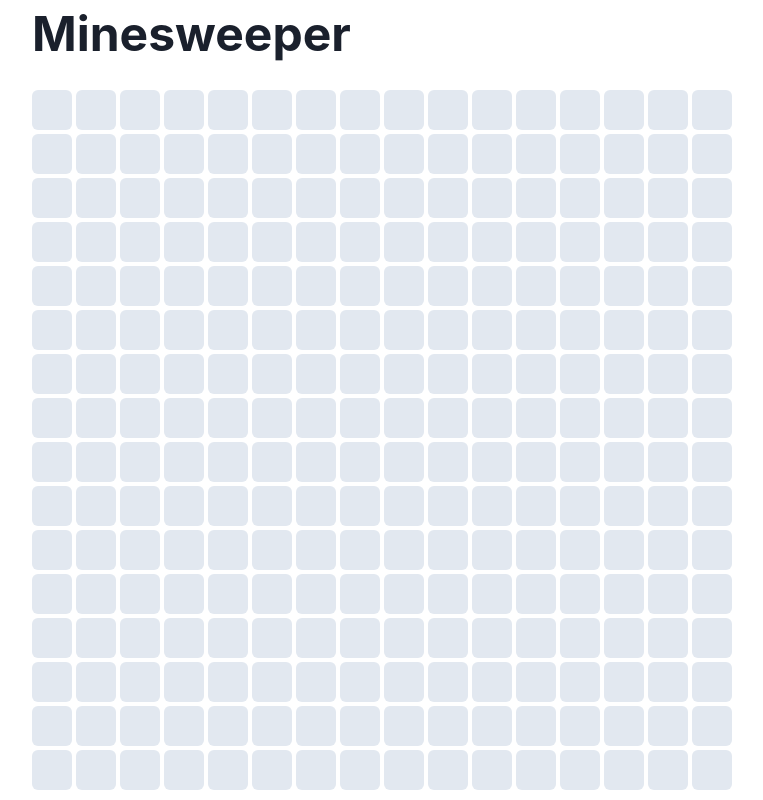
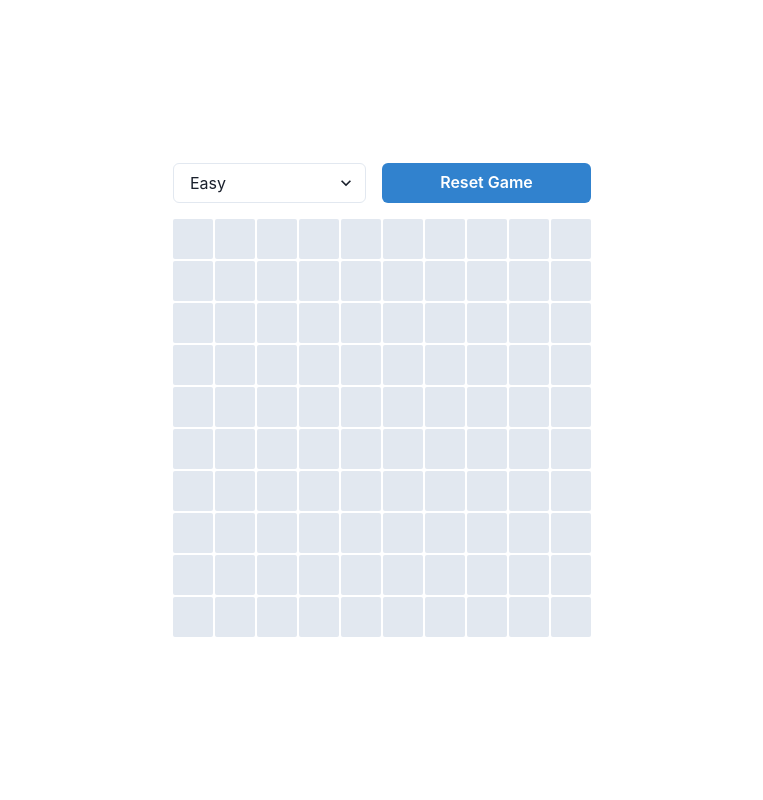
Before and after one commit to joshu-hua/ms, a Next.js app: page / in a window 1280 px wide. Shown: the whole page, without its empty margins (258-1021 px from the left). Built offline with nearby package versions, Linux system fonts and the light colour scheme.

Commit message:
cannot lose on first click, add reset and difficulty selector

```diff
--- a/src/components/Board.tsx
+++ b/src/components/Board.tsx
@@ -1,12 +1,12 @@
 import Cell from '@/components/Cell';
 import { CellType, CellValue } from '@/types';
-import { Box, Grid, Heading } from '@chakra-ui/react';
+import { Box, Button, Flex, Grid, Heading, Select } from '@chakra-ui/react';
 import React, { useState, useEffect } from 'react'
 
 const Board = () => {
 
     const [grid, setGrid] = useState<CellType[][]>([]);
-    const [difficulty, setDifficulty] = useState<'easy' | 'medium' | 'hard'>('medium');
+    const [difficulty, setDifficulty] = useState<'easy' | 'medium' | 'hard'>('easy');
     const [gameSettings, setGameSettings] = useState({
         rows: 10,
         cols: 10,
@@ -25,15 +25,15 @@ const Board = () => {
             currentSettings = { rows: 16, cols: 30, mines: 99 };
         }
         setGameSettings(currentSettings);
-        resetGame(currentSettings.rows, currentSettings.cols, currentSettings.mines);
+        resetGame(currentSettings.rows, currentSettings.cols);
     }, [difficulty]);
 
     const handleDifficultyChange = (newDifficulty: 'easy' | 'medium' | 'hard') => {
         setDifficulty(newDifficulty);
     }
 
-    const resetGame = (rows: number, cols: number, mines: number) => {
-        // 1. Initialize the grid
+    const resetGame = (rows: number, cols: number) => {
+        // 1. Initialize a blank grid without mines
         const newGrid = Array.from({ length: rows }, (_, rowIndex) =>
             Array.from({ length: cols }, (_, colIndex) => ({
                 isRevealed: false,
@@ -45,49 +45,53 @@ const Board = () => {
                 col: colIndex
             }))
         );
+        // 2. Reset first click status
+        setIsFirstClick(true);
+        // 3. Set the blank grid
+        setGrid(newGrid);
+    }
 
-        // 2. Place mines directly on the newly created grid
-        let placedMines = 0;
-        while (placedMines < mines) {
-            const row = Math.floor(Math.random() * rows);
-            const col = Math.floor(Math.random() * cols);
-            if (!newGrid[row][col].isMine) {
-                newGrid[row][col].isMine = true;
-                placedMines++;
+    const handleReveal = (row: number, col: number) => {
+        let newGrid = grid.map(row =>
+            row.map(cell => ({ ...cell }))
+        );
+
+        if (isFirstClick) {
+            setIsFirstClick(false); // It's no longer the first click
+
+            // 1. Place mines, ensuring the first clicked cell is safe
+            let placedMines = 0;
+            while (placedMines < gameSettings.mines) {
+                const r = Math.floor(Math.random() * gameSettings.rows);
+                const c = Math.floor(Math.random() * gameSettings.cols);
+
+                const isSafeZone = Math.abs(r - row) <= 1 && Math.abs(c - col) <= 1;
+
+                if (!isSafeZone && !newGrid[r][c].isMine) {
+                    newGrid[r][c].isMine = true;
+                    placedMines++;
+                }
             }
-        }
 
-        // calculating adjacent mines for each cell
-        for (let row = 0; row < rows; row++) {
-            for (let col = 0; col < cols; col++) {
-                if (newGrid[row][col].isMine) continue;
-
-                let mineCount = 0;
-                // Check all 8 surrounding cells
-                for (let r = -1; r <= 1; r++) {
-                    for (let c = -1; c <= 1; c++) {
-                        if (r === 0 && c === 0) continue; // Skip the cell itself
-                        const newRow = row + r;
-                        const newCol = col + c;
-                        if (newRow >= 0 && newRow < rows && newCol >= 0 && newCol < cols) {
-                            if (newGrid[newRow][newCol].isMine) {
+            // 2. Calculate adjacent mine counts for the entire grid
+            for (let r = 0; r < gameSettings.rows; r++) {
+                for (let c = 0; c < gameSettings.cols; c++) {
+                    if (newGrid[r][c].isMine) continue;
+                    let mineCount = 0;
+                    for (let dr = -1; dr <= 1; dr++) {
+                        for (let dc = -1; dc <= 1; dc++) {
+                            if (dr === 0 && dc === 0) continue;
+                            const nr = r + dr;
+                            const nc = c + dc;
+                            if (nr >= 0 && nr < gameSettings.rows && nc >= 0 && nc < gameSettings.cols && newGrid[nr][nc].isMine) {
                                 mineCount++;
                             }
                         }
                     }
+                    newGrid[r][c].value = mineCount;
                 }
-                newGrid[row][col].value = mineCount;
             }
         }
-
-        // 3. Set the final grid into state once
-        setGrid(newGrid);
-    }
-
-    const handleReveal = (row: number, col: number) => {
-        const newGrid = grid.map(row =>
-            row.map(cell => ({ ...cell }))
-        );
 
         function revealAdjacentCells(row: number, col: number) {
             for (let r = -1; r <= 1; r++) {
@@ -120,7 +124,6 @@ const Board = () => {
         }
 
         if (cell.isMine) {
-            // TODO: don't
             // Reveal all mines on the board
             newGrid.forEach(row => {
                 row.forEach(cell => {
@@ -131,12 +134,24 @@ const Board = () => {
             });
 
             setGrid(newGrid);
-            alert('Game Over! You hit a mine.');
             return;
         }
 
         setGrid(newGrid);
     }
+
+    const handleFlag = (row: number, col: number) => {
+        const newGrid = grid.map(row =>
+            row.map(cell => ({ ...cell }))
+        );
+
+        const cell = newGrid[row][col];
+        if (cell.isRevealed) return; // Can't flag a revealed cell
+
+        cell.isFlagged = !cell.isFlagged; // Toggle flag state
+        setGrid(newGrid);
+    }
+
 
 
 
@@ -145,10 +160,17 @@ const Board = () => {
     return (
         <>
             <Box>
-                <Heading as="h1" size="2xl" mb={8}>
-                    Minesweeper
-                </Heading>
-                <Grid templateColumns={`repeat(${gameSettings.cols}, 1fr)`} gap={1}>
+                <Flex mb={4} justifyContent="space-evenly" alignItems="center">
+                    <Select value={difficulty} onChange={(e) => handleDifficultyChange(e.target.value as 'easy' | 'medium' | 'hard')}>
+                        <option value="easy">Easy</option>
+                        <option value="medium">Medium</option>
+                        <option value="hard">Hard</option>
+                    </Select>
+                    <Button minW={'50%'} ml={4} colorScheme='blue' onClick={() => resetGame(gameSettings.rows, gameSettings.cols)}>
+                        Reset Game
+                    </Button>
+                </Flex>
+                <Grid templateColumns={`repeat(${gameSettings.cols}, 1fr)`} gap={'2px'}>
                     {grid.map((row, rowIndex) =>
                         row.map((cell, colIndex) => (
                             <Cell
@@ -158,12 +180,12 @@ const Board = () => {
                                 isFlagged={cell.isFlagged}
                                 adjacentMines={cell.value}
                                 onReveal={() => handleReveal(rowIndex, colIndex)}
-                                onFlag={() => console.log('Flagging not implemented yet')}
+                                onFlag={() => handleFlag(rowIndex, colIndex)}
                             />
                         ))
                     )}
                 </Grid>
-            </Box>
+            </Box >
         </>
     )
 }
--- a/src/components/Cell.tsx
+++ b/src/components/Cell.tsx
@@ -24,9 +24,9 @@ const Cell = ({ isMine, isRevealed, isFlagged, adjacentMines, onReveal, onFlag }
                 }}
                 w="40px"
                 h="40px"
-                {...(isRevealed ? { bg: 'gray.300' } : { bg: 'gray.200' })}
+                {...(isRevealed ? { bg: 'gray.400' } : { bg: 'gray.200' })}
                 _hover={!isRevealed ? { bg: 'gray.400' } : {}}
-                borderRadius={'md'}
+                borderRadius={'sm'}
             >
                 {isRevealed ? (
                     isMine ? (
```
